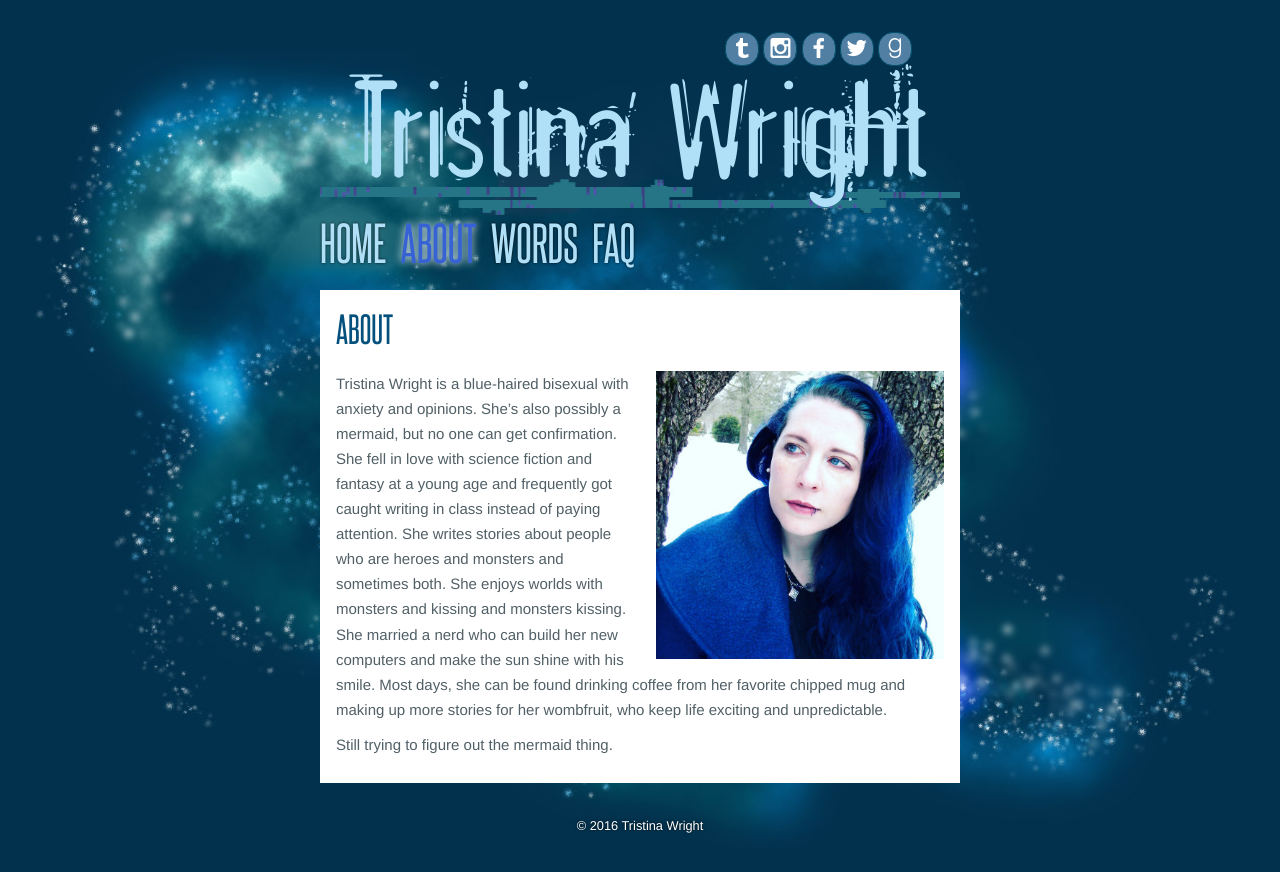
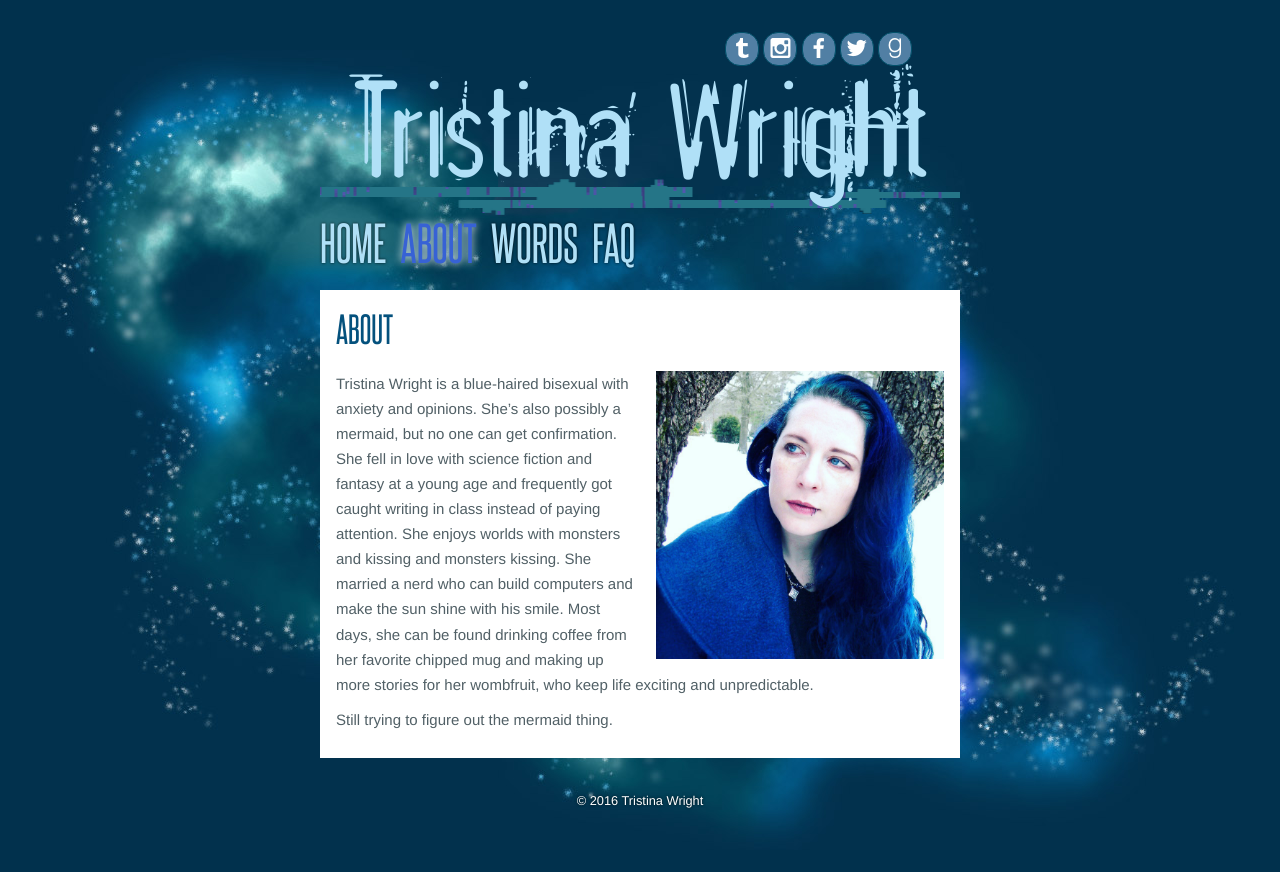
Before and after one commit to TristinaWright/tristinawright.github.io, a Jekyll site: the page built from _posts/static/2015-12-08-about.md, in a window 1280 px wide. Shown: the top 872 px of the page. Built offline with Jekyll 4.4.1, drawn with Linux system fonts in a browser that asks for light colours.

Commit message:
Updated 2015-12-08-about.md

```diff
--- a/_posts/static/2015-12-08-about.md
+++ b/_posts/static/2015-12-08-about.md
@@ -12,6 +12,6 @@
 
 
 ![Tristina Wright]({{site.baseurl}}/media/400Image.png){:class="img-right"}
-Tristina Wright is a blue-haired bisexual with anxiety and opinions. She’s also possibly a mermaid, but no one can get confirmation. She fell in love with science fiction and fantasy at a young age and frequently got caught writing in class instead of paying attention. She writes stories about people who are heroes and monsters and sometimes both. She enjoys worlds with monsters and kissing and monsters kissing. She married a nerd who can build her new computers and make the sun shine with his smile. Most days, she can be found drinking coffee from her favorite chipped mug and making up more stories for her wombfruit, who keep life exciting and unpredictable.
+Tristina Wright is a blue-haired bisexual with anxiety and opinions. She’s also possibly a mermaid, but no one can get confirmation. She fell in love with science fiction and fantasy at a young age and frequently got caught writing in class instead of paying attention. She enjoys worlds with monsters and kissing and monsters kissing. She married a nerd who can build computers and make the sun shine with his smile. Most days, she can be found drinking coffee from her favorite chipped mug and making up more stories for her wombfruit, who keep life exciting and unpredictable.
 
 Still trying to figure out the mermaid thing.
```
